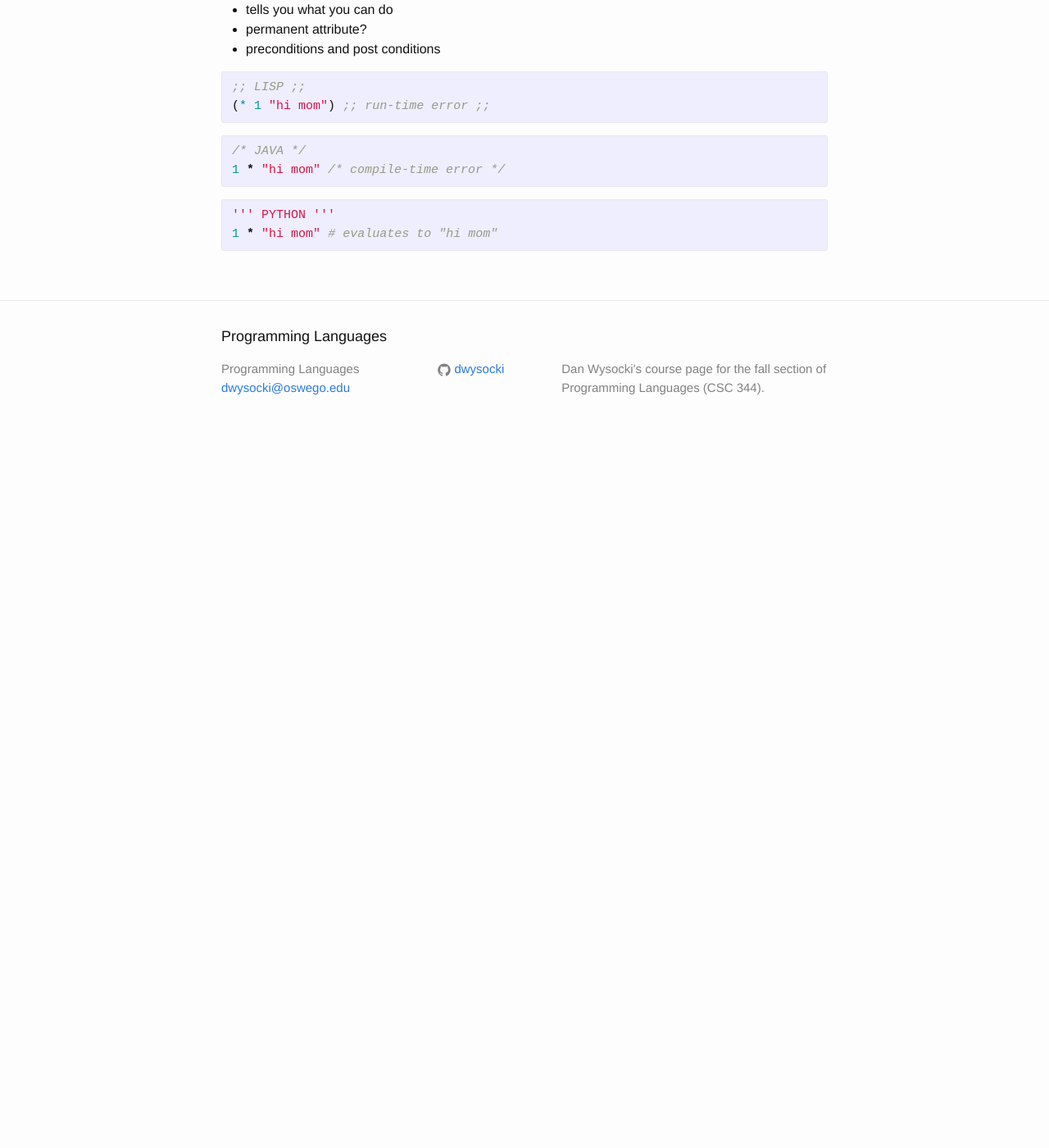
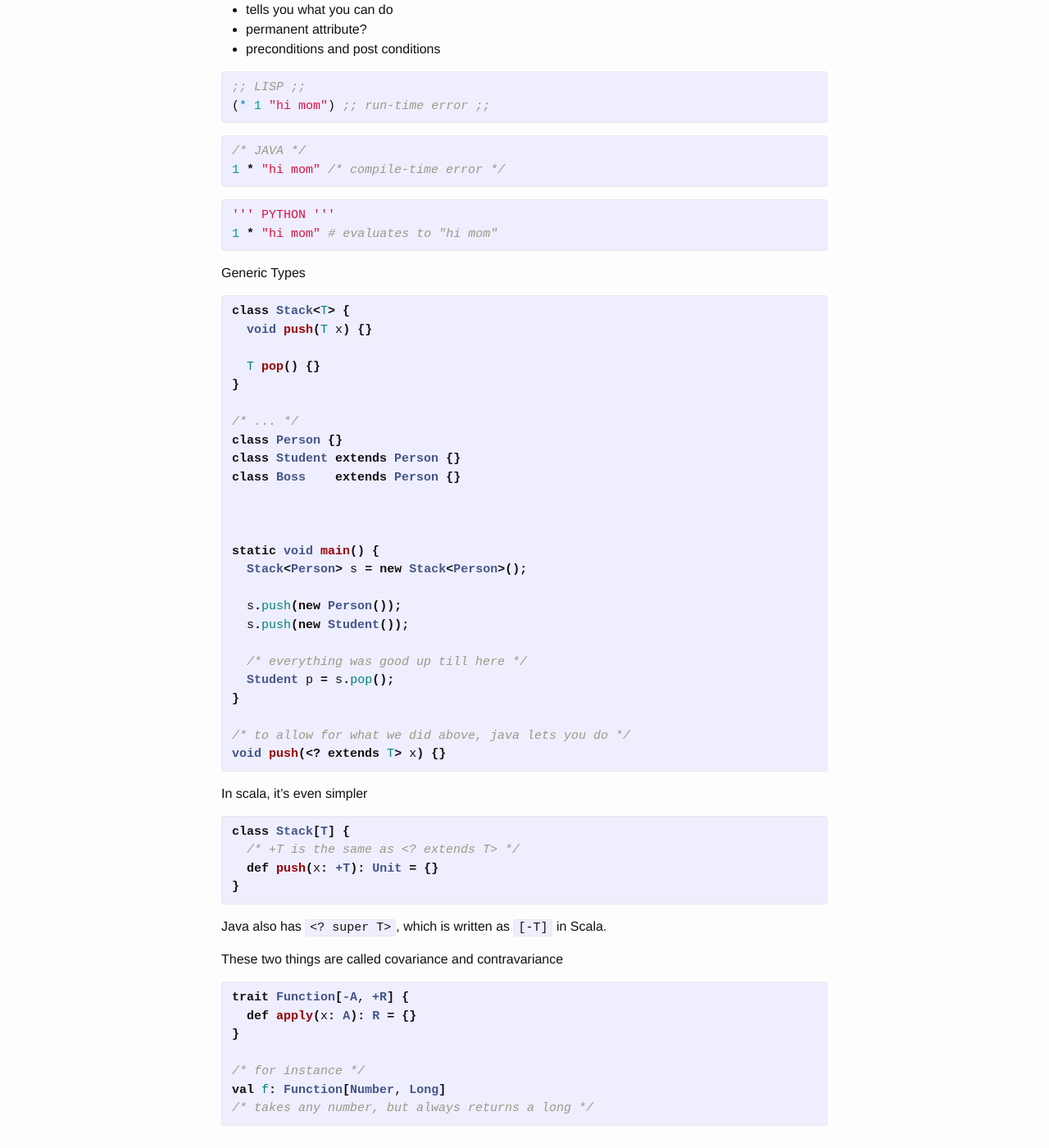
Before and after one commit to dwysocki/csc344, a Jekyll site: the page built from notes.md, in a window 1280 px wide and 1400 px high, scrolled down 19505 px. Shown: the whole window at 82% size. Built offline with Jekyll 4.4.1, drawn with Linux system fonts in a browser that asks for light colours; before the commit the page ends 20049 px from its top, so only the background shows below that.

Commit message:
class notes

```diff
--- a/notes.md
+++ b/notes.md
@@ -957,3 +957,56 @@ ideas:
 ''' PYTHON '''
 1 * "hi mom" # evaluates to "hi mom"
 {% endhighlight %}
+
+Generic Types
+
+{% highlight java %}
+class Stack<T> {
+  void push(T x) {}
+
+  T pop() {}
+}
+
+/* ... */
+class Person {}
+class Student extends Person {}
+class Boss    extends Person {}
+
+
+
+static void main() {
+  Stack<Person> s = new Stack<Person>();
+
+  s.push(new Person());
+  s.push(new Student());
+
+  /* everything was good up till here */
+  Student p = s.pop();
+}
+
+/* to allow for what we did above, java lets you do */
+void push(<? extends T> x) {}
+{% endhighlight %}
+
+In scala, it's even simpler
+
+{% highlight scala %}
+class Stack[T] {
+  /* +T is the same as <? extends T> */
+  def push(x: +T): Unit = {}
+}
+{% endhighlight %}
+
+Java also has `<? super T>`, which is written as `[-T]` in Scala.
+
+These two things are called covariance and contravariance
+
+{% highlight scala %}
+trait Function[-A, +R] {
+  def apply(x: A): R = {}
+}
+
+/* for instance */
+val f: Function[Number, Long]
+/* takes any number, but always returns a long */
+{% endhighlight %}
```
